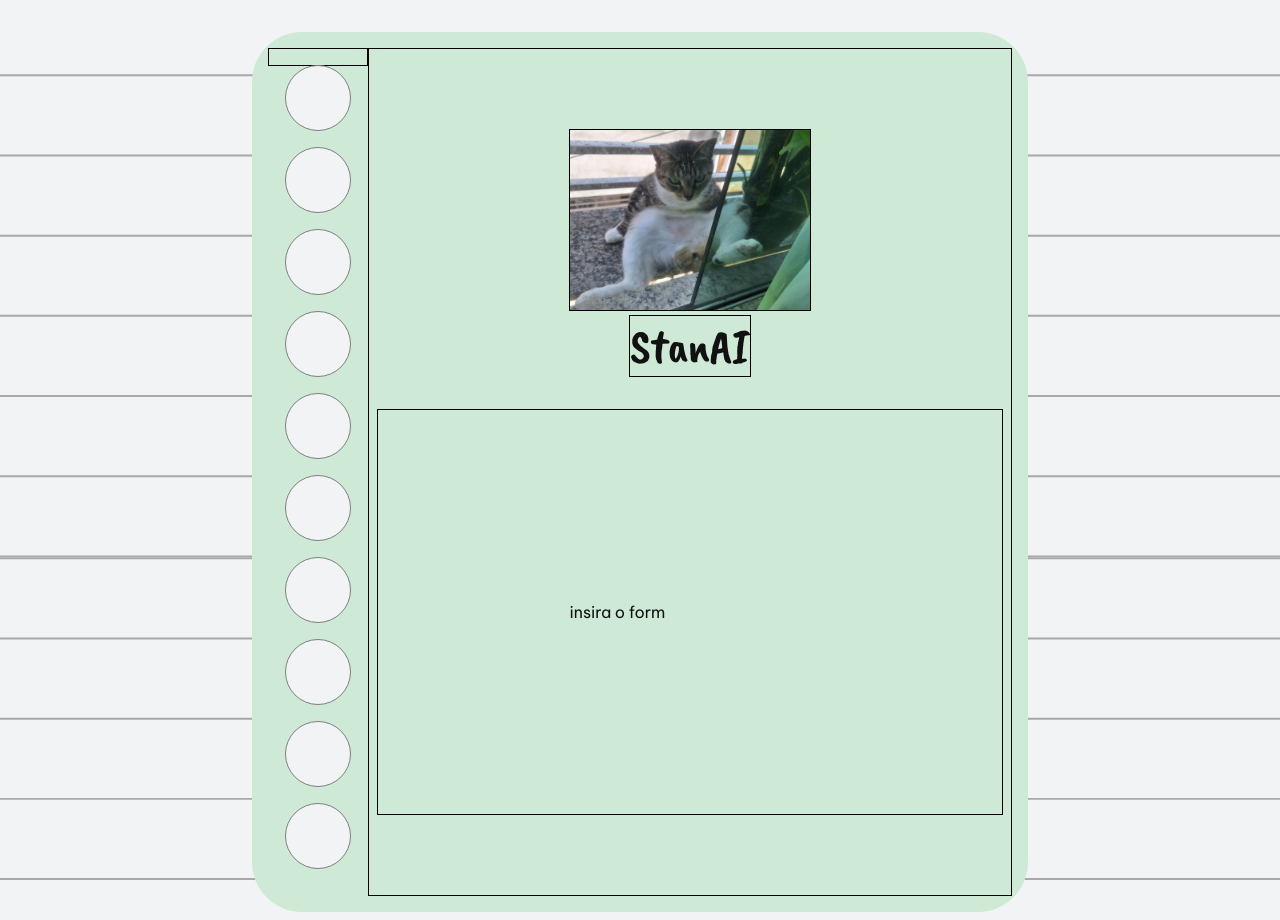
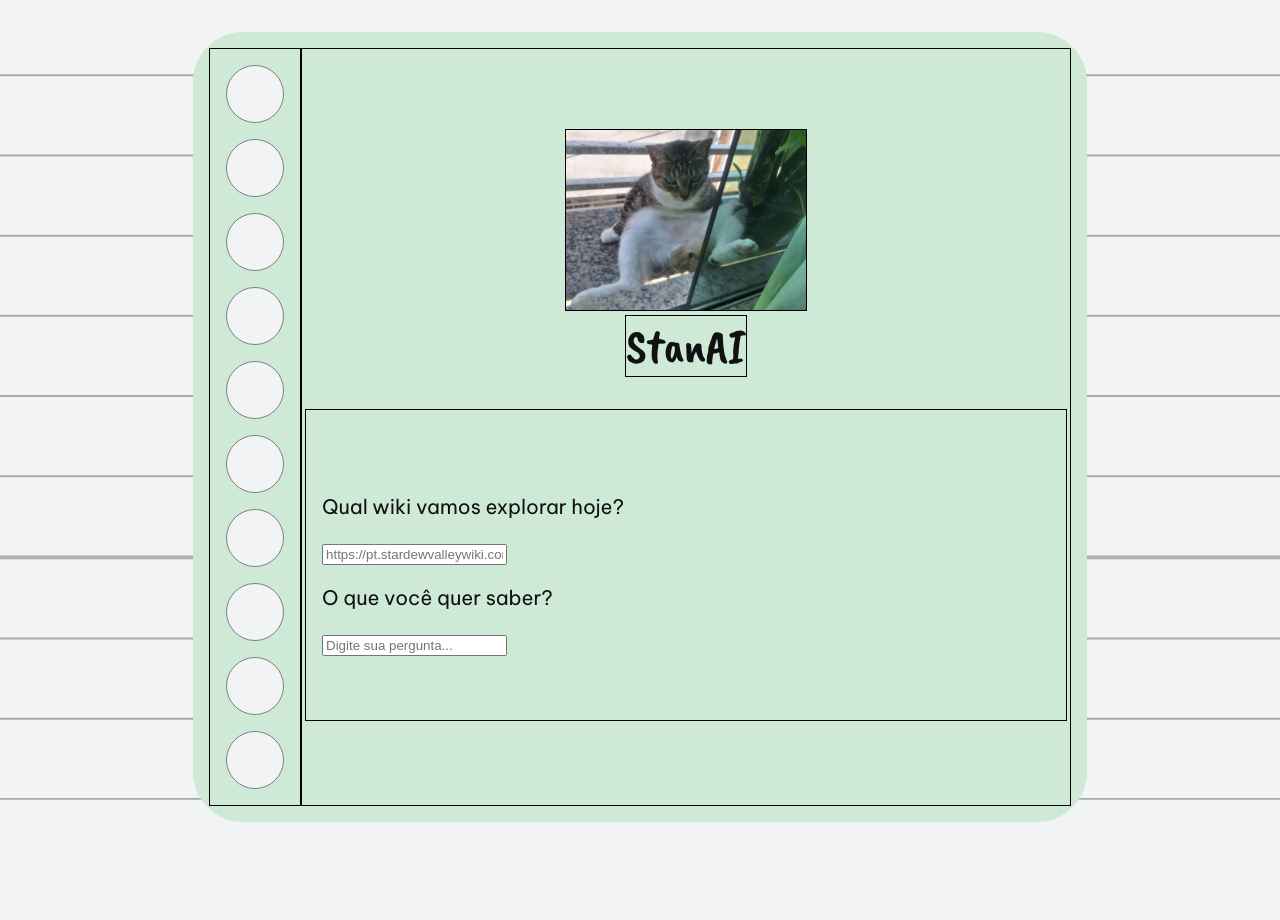
Before and after one commit to renatobarbosa-dc/StanAI-Web, a React (Vite) app: page / in a window 1280 px wide. After the commit the page ends 830 px from the top, so only its background shows below. Built offline with nearby package versions, Linux system fonts and the light colour scheme.

Commit message:
form positioning

```diff
--- /dev/null
+++ b/src/components/Form/Form.css
@@ -0,0 +1,14 @@
+.forms-container{
+    text-align: left;
+    border: 1px solid black;
+    margin-top: 2rem;
+    padding: 4rem 15rem;
+    width: 50%;
+}
+
+.input{
+    margin-left: -14rem;
+    font-size: 1.25rem;
+}
+
+// remover esses border black depois NAO ESQUECER
--- /dev/null
+++ b/src/components/Form/Form.tsx
@@ -0,0 +1,17 @@
+import './Form.css'
+
+export function Form() {
+    return(
+        <div className='form-container'>
+            <div className="input">
+                <p>Qual wiki vamos explorar hoje?</p>
+                <input placeholder="https://pt.stardewvalleywiki.com/Stardew_Valley_Wiki"/>
+            </div>
+
+            <div className="input">
+                <p>O que você quer saber?</p>
+                <input placeholder="Digite sua pergunta..."/>
+            </div>
+        </div>
+    )
+}
--- a/src/components/Notebook/Notebook.css
+++ b/src/components/Notebook/Notebook.css
@@ -10,12 +10,11 @@
 
 .ball-container {
   border: 1px solid black;
-  height: 1rem;
 }
 
 .ball {
-  width: 4rem;
-  height: 4rem;
+  width: 3.5rem;
+  height: 3.5rem;
   background-color: var(--white);
   border-radius: 50%;
   margin-right: 1rem;
@@ -25,7 +24,7 @@
 
 .main-container {
   border: 1px solid black;
-  padding: 5rem;
+  padding: 5rem 6.5rem;
   justify-items: center;
 }
 
@@ -45,12 +44,4 @@
   flex: 1;
 }
 
-.forms-container{
-  border: 1px solid black;
-  justify-items: center;
-  margin-top: 2rem;
-  padding: 12rem;
-  width: 50%;
-}
-
 // remover esses border black depois NAO ESQUECER
--- a/src/components/Notebook/Notebook.tsx
+++ b/src/components/Notebook/Notebook.tsx
@@ -1,3 +1,4 @@
+import { Form } from "../Form/Form";
 import { Ball } from "./Ball";
 import "./Notebook.css";
 
@@ -13,7 +14,7 @@ export function Notebook() {
         </div>
 
         <div className="forms-container">
-            insira o form
+            <Form />
         </div>
       </div>
 
```
Also changed, not shown: src/components/FormInput/FormInput.tsx (added, +7 -0 lines), src/components/FormInput/FormInput.css (added).
